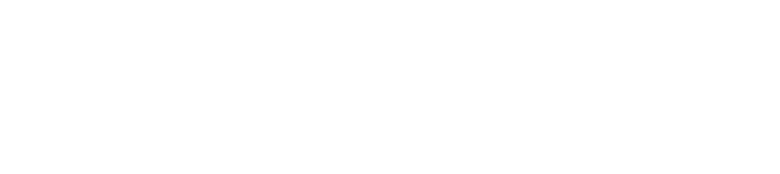
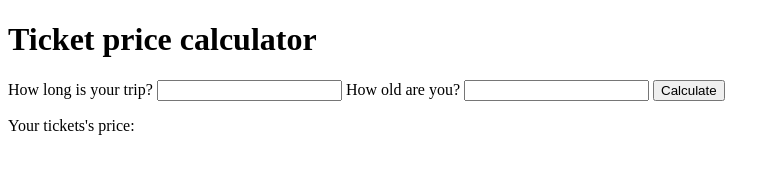
Before and after one commit to jacopo-derrico/js-biglietto-treno, a plain HTML site: page index.html in a window 1280 px wide. Shown: the whole page, without its empty margins (0-780 px from the left). Drawn offline with Linux system fonts and the light colour scheme.

Commit message:
form creation

```diff
--- a/index.html
+++ b/index.html
@@ -11,6 +11,22 @@
 
 <body>
 
+    <div id="generator">
+        <h1>Ticket price calculator</h1>
+
+        <form id="form" action="/action_page.php">
+            <label for="kilometers">How long is your trip?</label>
+            <input type="text" id="kilometers" name="kilometers">
+            <label for="age">How old are you?</label>
+            <input type="text" id="age" name="age">
+            <input id="calculate-btn" type="button" onclick="showInput()" value="Calculate">
+        </form>
+
+        <p>Your tickets's price:</p>
+
+        <p id="result"></p>
+    </div>
+
     <script type="text/javascript" src="./main.js"></script>
 </body>
 
```
